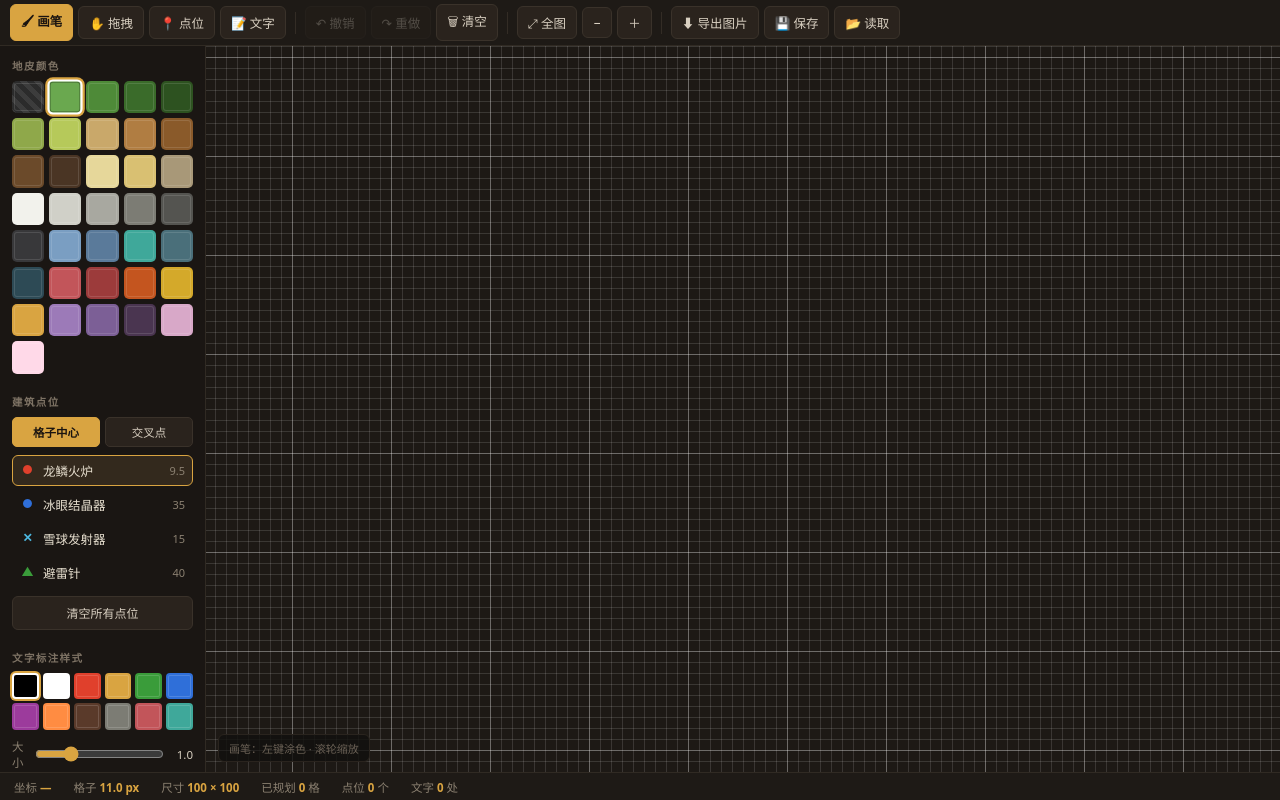
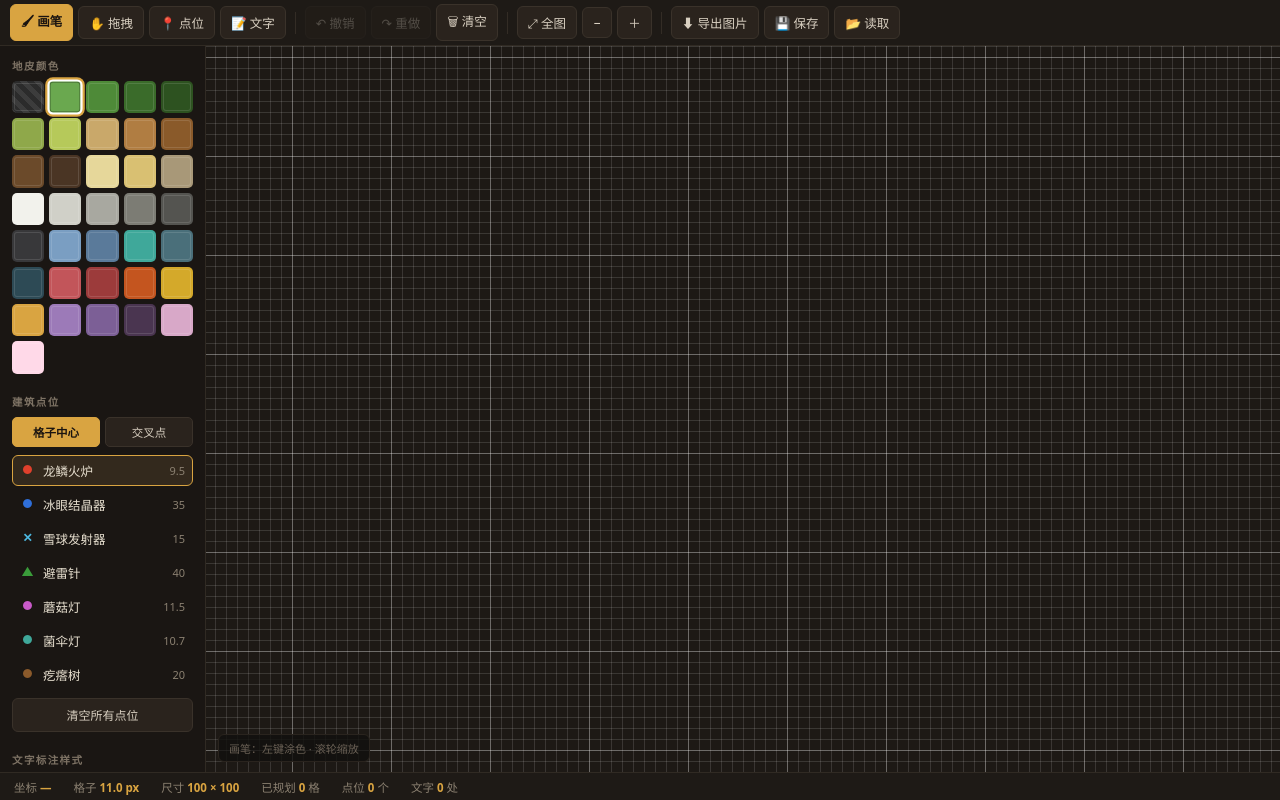
Before and after one commit to Feifei1313/dont-starve-planner, a plain HTML site: page index.html in a window 1280 px wide. Drawn offline with Linux system fonts and the light colour scheme.

Commit message:
Update index.html

```diff
--- a/index.html
+++ b/index.html
@@ -293,7 +293,10 @@ const BUILDINGS = [
   { name:'龙鳞火炉',   radius:2.375, color:'#e0402c', shape:'circle',   gameUnit:9.5  },
   { name:'冰眼结晶器', radius:8.75,  color:'#2f6fd9', shape:'circle',   gameUnit:35   },
   { name:'雪球发射器', radius:3.75,  color:'#4db8e0', shape:'x',        gameUnit:15   },
-  { name:'避雷针',     radius:10,    color:'#3a9c3a', shape:'triangle', gameUnit:40   }
+  { name:'避雷针',     radius:10,    color:'#3a9c3a', shape:'triangle', gameUnit:40   },
+  { name:'蘑菇灯',     radius:2.875, color:'#c95ac9', shape:'circle',   gameUnit:11.5 },
+  { name:'菌伞灯',     radius:2.675, color:'#3fa89a', shape:'circle',   gameUnit:10.7 },
+  { name:'疙瘩树',     radius:5,     color:'#8b5a2b', shape:'circle',   gameUnit:20   }
 ];
 
 /* =====================================================
```
